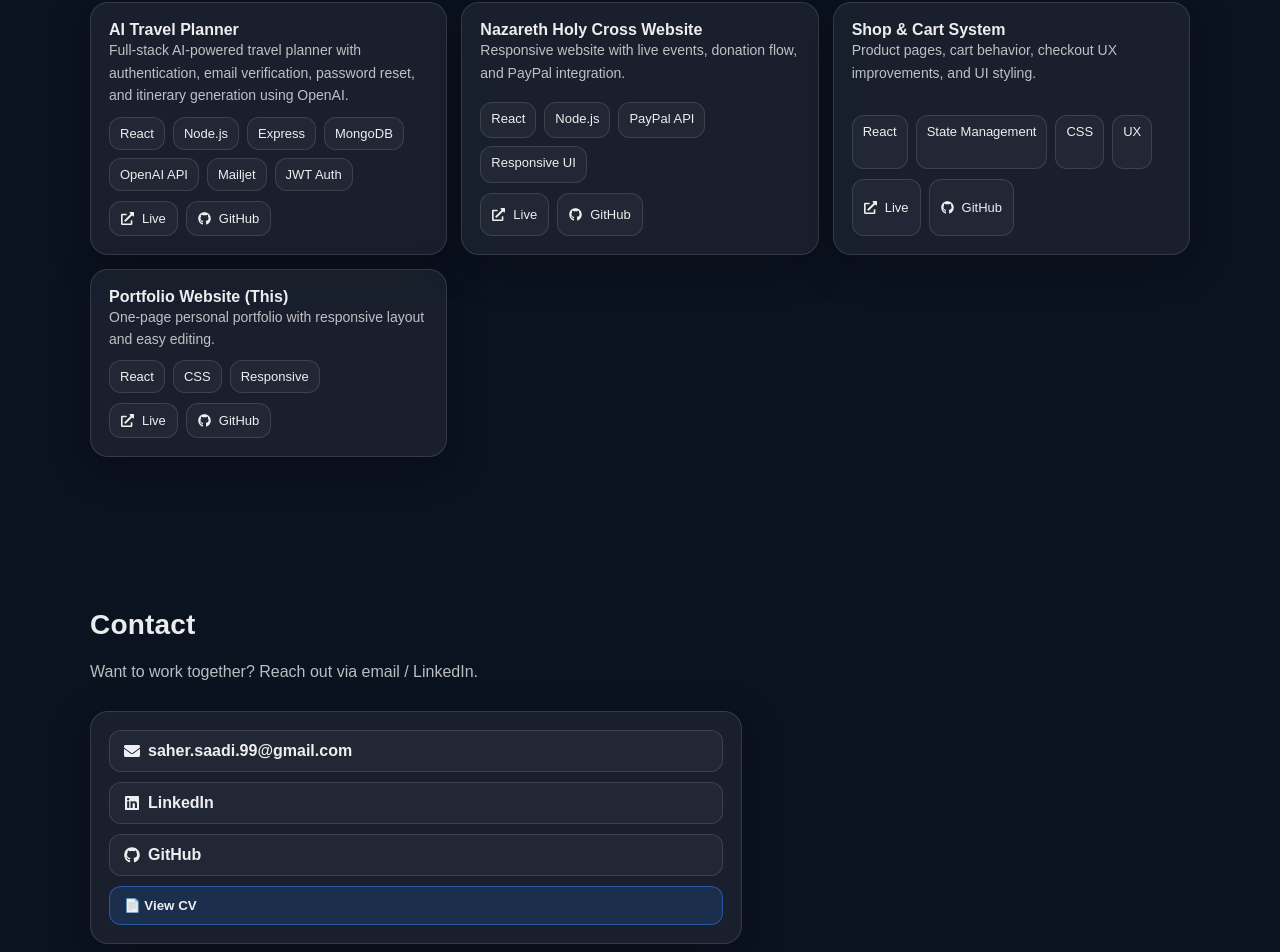
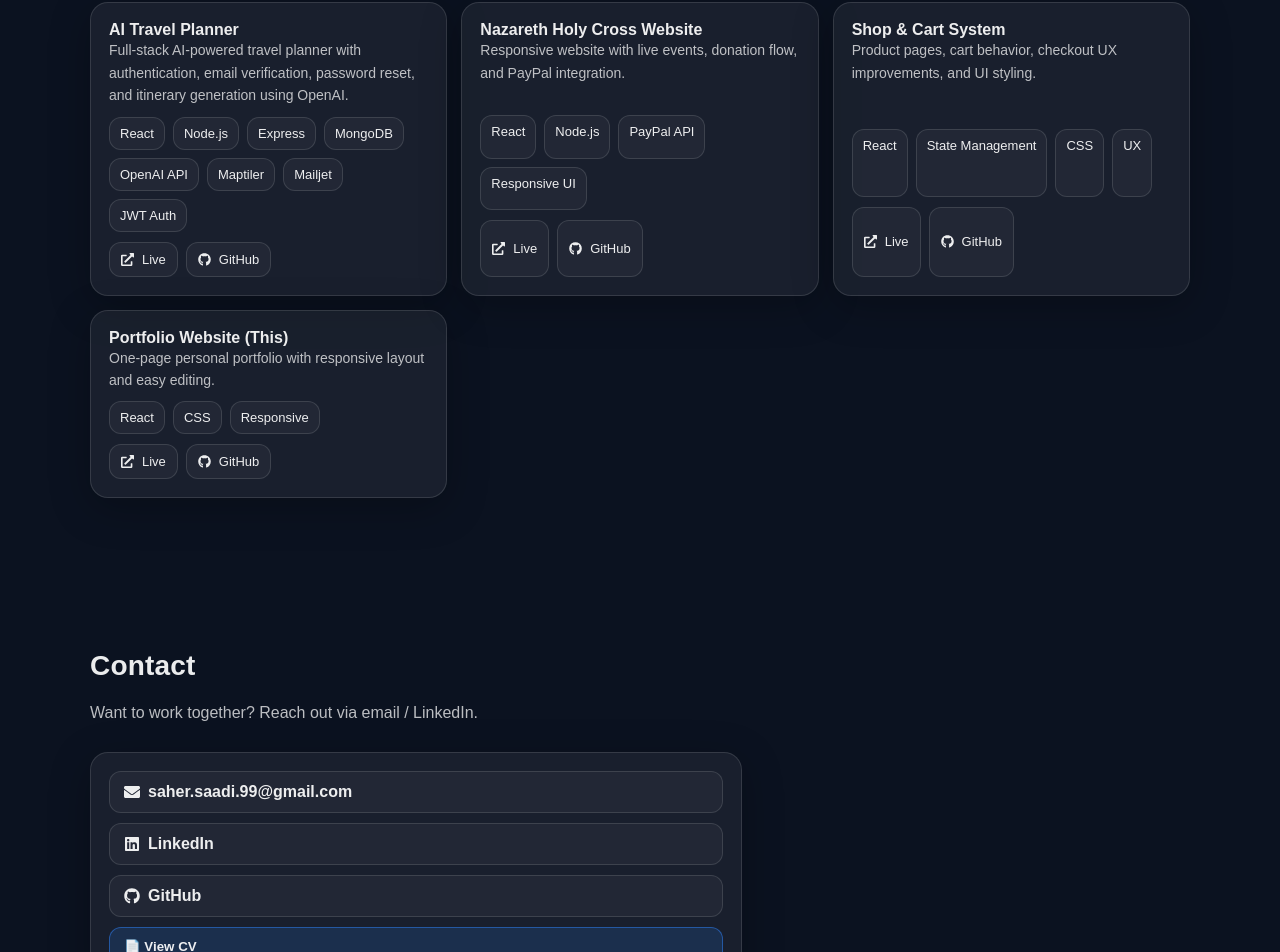
Before and after one commit to Saher-15/portfolio, a React (Vite) app: page / in a window 1280 px wide. Shown: the part 2295-3247 px from the top of the page. Built offline with nearby package versions, Linux system fonts and the light colour scheme.

Commit message:
Add new project

```diff
--- a/src/components/Projects.jsx
+++ b/src/components/Projects.jsx
@@ -4,7 +4,7 @@ const projects = [
     {
     title: "AI Travel Planner",
     desc: "Full-stack AI-powered travel planner with authentication, email verification, password reset, and itinerary generation using OpenAI.",
-    stack: ["React", "Node.js", "Express", "MongoDB", "OpenAI API", "Mailjet", "JWT Auth"],
+    stack: ["React", "Node.js", "Express", "MongoDB", "OpenAI API","Maptiler", "Mailjet", "JWT Auth"],
     live: "https://travelplanner-ai.netlify.app",
     repo: "https://github.com/Saher-15/Ai-Travel-Planner-Client",
   },
```
